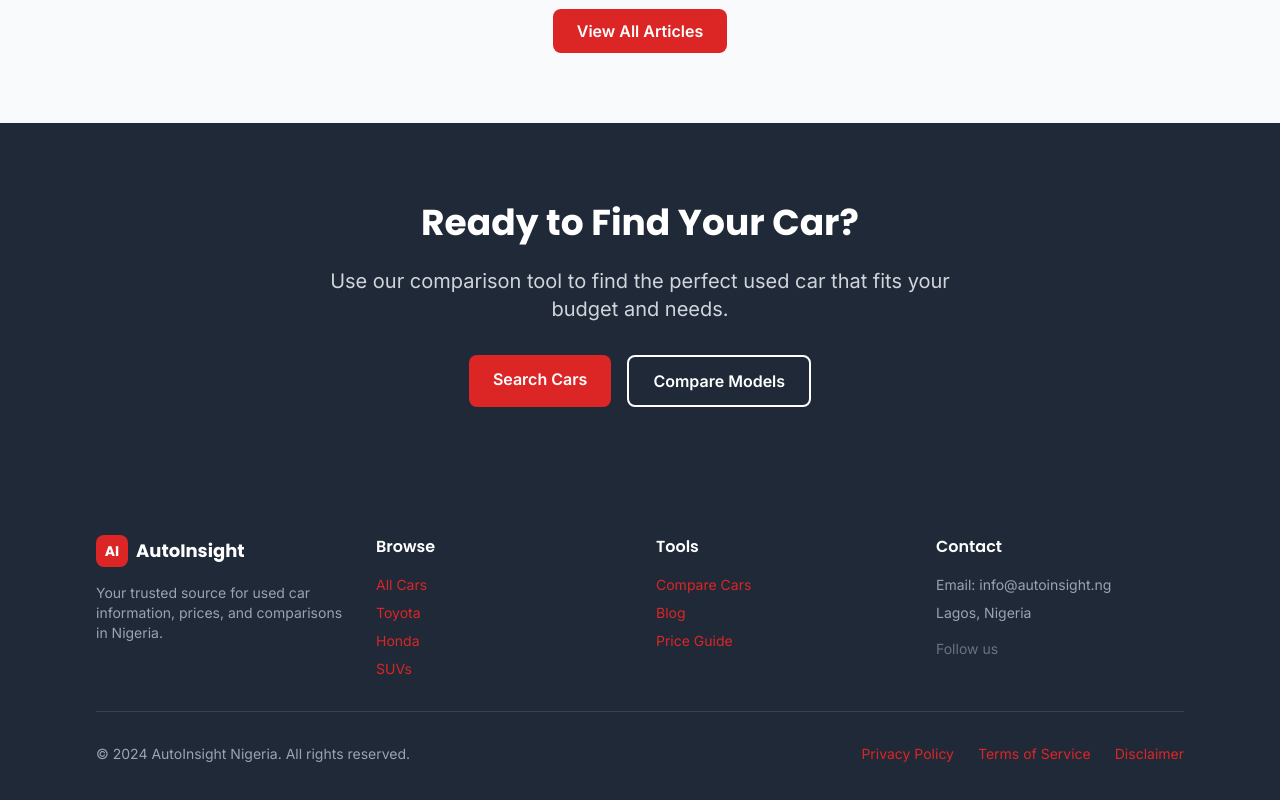
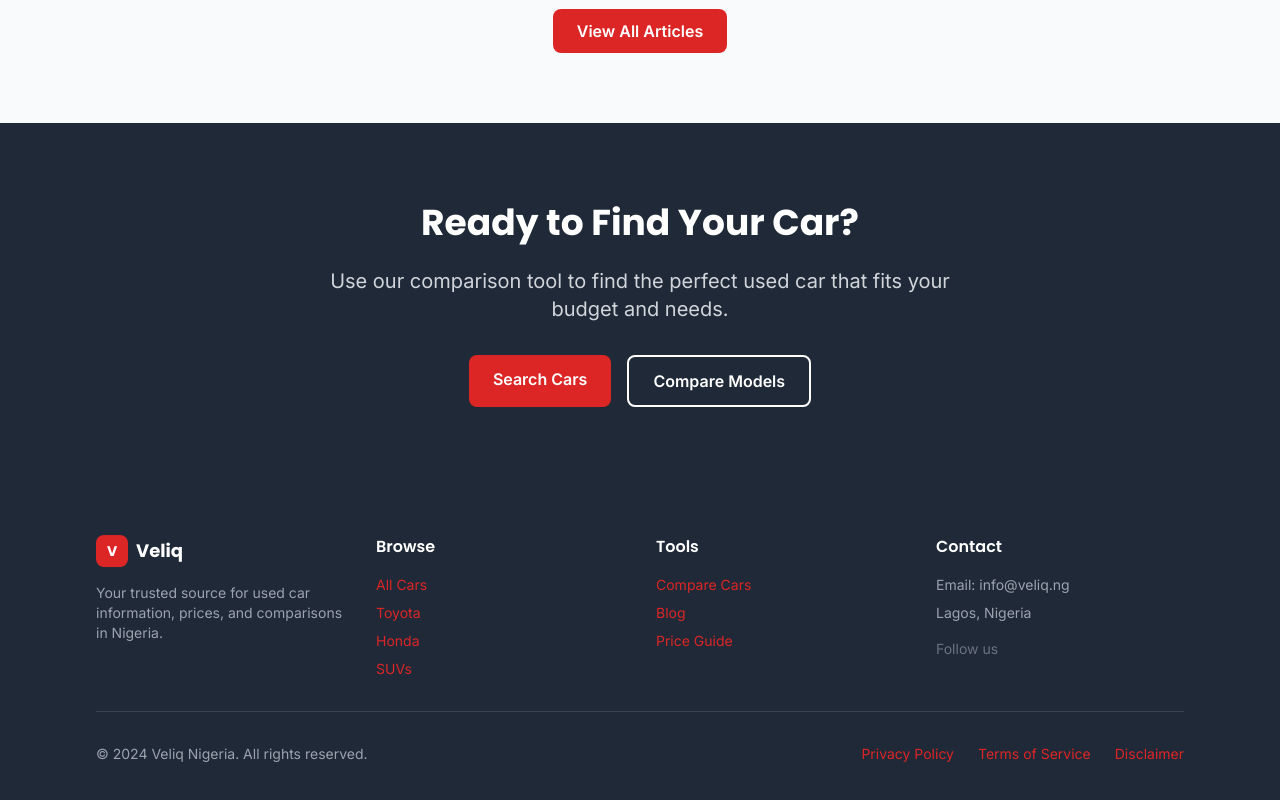
Before and after one commit to Alain-G22/Veliq, a Next.js app: page / in a window 1280 px wide. Shown: the part 3464-4264 px from the top of the page. Built offline with nearby package versions, Linux system fonts and the light colour scheme.

Commit message:
Update footer branding from AutoInsight to Veliq

```diff
--- a/components/Footer.js
+++ b/components/Footer.js
@@ -9,9 +9,9 @@ export default function Footer() {
           <div>
             <div className="flex items-center gap-2 mb-4">
               <div className="w-8 h-8 bg-primary rounded-lg flex items-center justify-center">
-                <span className="font-display font-bold text-sm">AI</span>
+                <span className="font-display font-bold text-sm">V</span>
               </div>
-              <span className="font-display font-bold text-lg">AutoInsight</span>
+              <span className="font-display font-bold text-lg">Veliq</span>
             </div>
             <p className="text-gray-400 text-sm">
               Your trusted source for used car information, prices, and comparisons in Nigeria.
@@ -43,7 +43,7 @@ export default function Footer() {
           <div>
             <h4 className="font-semibold mb-4">Contact</h4>
             <ul className="space-y-2 text-sm text-gray-400">
-              <li>Email: info@autoinsight.ng</li>
+              <li>Email: info@veliq.ng</li>
               <li>Lagos, Nigeria</li>
               <li className="pt-2">
                 <span className="text-gray-500">Follow us</span>
@@ -55,7 +55,7 @@ export default function Footer() {
         {/* Divider */}
         <div className="border-t border-gray-700 pt-8">
           <div className="flex flex-col md:flex-row justify-between items-center text-sm text-gray-400">
-            <p>&copy; 2024 AutoInsight Nigeria. All rights reserved.</p>
+            <p>&copy; 2024 Veliq Nigeria. All rights reserved.</p>
             <div className="flex gap-6 mt-4 md:mt-0">
               <Link href="/" className="hover:text-white transition-colors">Privacy Policy</Link>
               <Link href="/" className="hover:text-white transition-colors">Terms of Service</Link>
```
